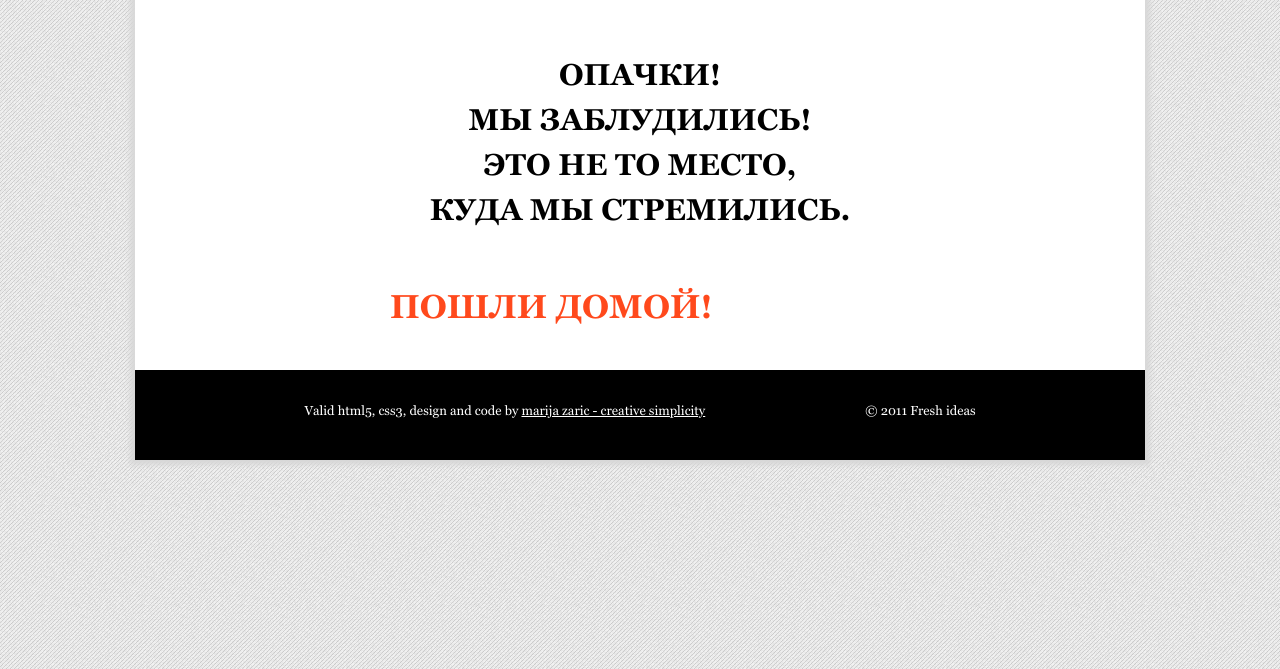
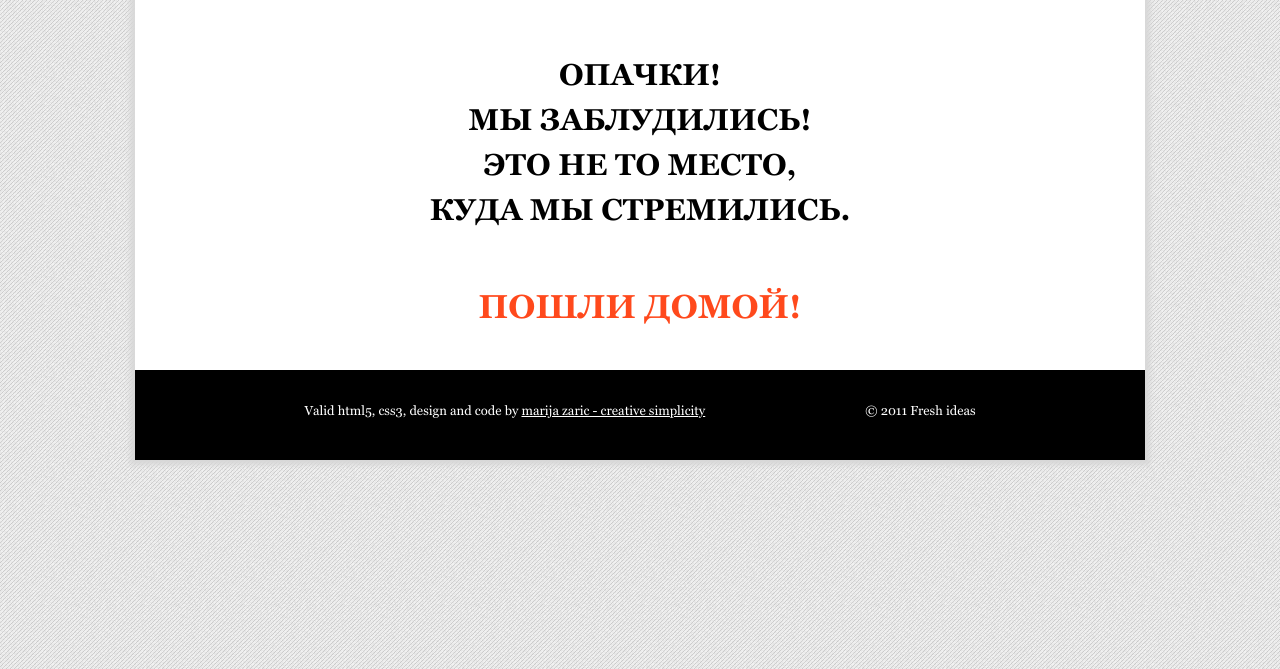
Before and after one commit to youngFrontendDeveloper/Fresh_ideas, a website: page 404.html in a window 1280 px wide. Shown: the part 131-800 px from the top of the page. Drawn offline with Linux system fonts and the light colour scheme; files whose address does not match are found by name.

Commit message:
Добавила к странице page justify-content: space-between

```diff
--- a/source/less/links.less
+++ b/source/less/links.less
@@ -46,6 +46,7 @@
 }
 
 .link--404 {
+  display: block;
   text-align: center;
   font-size: 33px;
   color: rgba(255, 51, 0, 0.89);
--- a/source/less/page.less
+++ b/source/less/page.less
@@ -2,6 +2,7 @@ body {
   position: relative;
   display: flex;
   flex-direction: column;
+  justify-content: space-between;
   width: 980px;
   margin: 0 auto;
   margin-bottom: 15px;
--- a/source/less/style.less
+++ b/source/less/style.less
@@ -395,6 +395,7 @@ body {
   position: relative;
   display: flex;
   flex-direction: column;
+  justify-content: space-between;
   width: 980px;
   margin: 0 auto;
   margin-bottom: 15px;
@@ -588,6 +589,7 @@ svg {
 }
 
 .link--404 {
+  display: block;
   text-align: center;
   font-size: 33px;
   color: rgba(255, 51, 0, 0.89);
```
Also changed, not shown: build/css/style.css, build/css/style.min.css, 1 other file.
